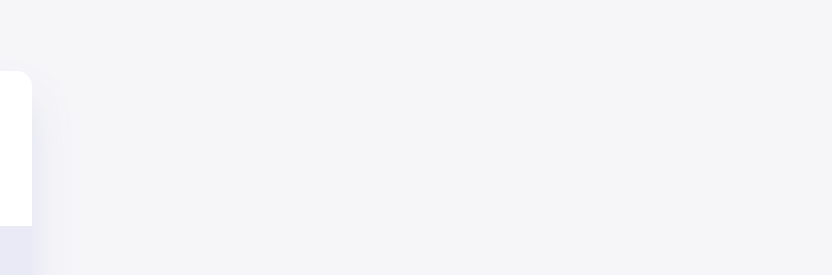
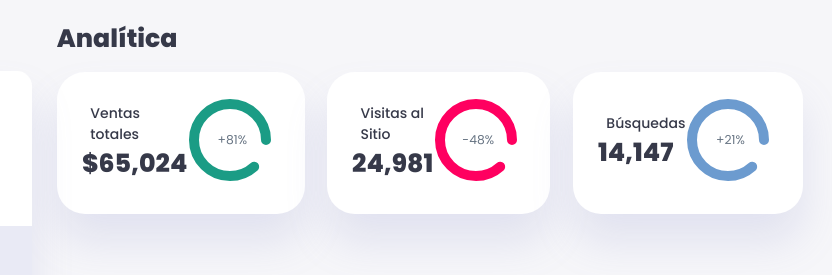
Before and after one commit to 02Alexis/Admin-dashboard, a plain HTML site: page index.html in a window 1280 px wide. Shown: the top 275 px of the page, 162-994 px from the left. Drawn offline with Linux system fonts and the light colour scheme.

Commit message:
creando contenido main, creando la sesion analisis

```diff
--- a/index.html
+++ b/index.html
@@ -69,6 +69,65 @@
         </div>
       </aside>
       <!-- End of sidebar -->
+
+      <!-- Main content -->
+      <main>
+        <h1>Analítica</h1>
+        <!-- Analyses -->
+        <div class="analyse">
+          <div class="sales">
+            <div class="status">
+              <div class="info">
+                <h3>Ventas totales</h3>
+                <h1>$65,024</h1>
+              </div>
+              <div class="progresss">
+                <svg>
+                  <circle cx="38" cy="38" r="36"></circle>
+                </svg>
+                <div class="percentage">
+                  <p>+81%</p>
+                </div>
+              </div>
+            </div>
+          </div>
+
+          <div class="visits">
+            <div class="status">
+              <div class="info">
+                <h3>Visitas al Sitio</h3>
+                <h1>24,981</h1>
+              </div>
+              <div class="progresss">
+                <svg>
+                  <circle cx="38" cy="38" r="36"></circle>
+                </svg>
+                <div class="percentage">
+                  <p>-48%</p>
+                </div>
+              </div>
+            </div>
+          </div>
+
+          <div class="searches">
+            <div class="status">
+              <div class="info">
+                <h3>Búsquedas</h3>
+                <h1>14,147</h1>
+              </div>
+              <div class="progresss">
+                <svg>
+                  <circle cx="38" cy="38" r="36"></circle>
+                </svg>
+                <div class="percentage">
+                  <p>+21%</p>
+                </div>
+              </div>
+            </div>
+          </div>
+        </div>
+        <!-- End of Analyses -->
+      </main>
     </div>
 
     <script src="orders.js"></script>
--- a/style.css
+++ b/style.css
@@ -217,3 +217,89 @@ aside .sidebar .message-count {
   border-radius: var(--border-radius-1);
 }
 /* <!-- End of sidebar section --> */
+
+/* <!-- Main content --> */
+/* <!-- Analyses --> */
+main {
+  margin-top: 1.4rem;
+}
+
+main .analyse {
+  display: grid;
+  grid-template-columns: repeat(3, 1fr);
+  gap: 1.6rem;
+}
+
+main .analyse > div {
+  background-color: var(--color-white);
+  padding: var(--card-padding);
+  border-radius: var(--card-border-radius);
+  margin-top: 1rem;
+  box-shadow: var(--box-shadow);
+  cursor: pointer;
+  transition: all 0.3s ease;
+}
+
+main .analyse > div:hover {
+  box-shadow: none;
+}
+
+main .analyse > div .status {
+  display: flex;
+  align-items: center;
+  justify-content: space-between;
+}
+
+main .analyse h3 {
+  margin-left: 0.6rem;
+  font-size: 1rem;
+}
+
+main .analyse .progresss {
+  position: relative;
+  width: 92px;
+  height: 92px;
+  border-radius: 50%;
+}
+
+main .analyse svg {
+  width: 7rem;
+  height: 7rem;
+}
+
+main .analyse svg circle {
+  fill: none;
+  stroke-width: 10;
+  stroke-linecap: round;
+  transform: translate(5px, 5px);
+}
+
+main .analyse .sales svg circle {
+  stroke: var(--color-success);
+  stroke-dashoffset: -30;
+  stroke-dasharray: 200;
+}
+
+main .analyse .visits svg circle {
+  stroke: var(--color-danger);
+  stroke-dashoffset: -30;
+  stroke-dasharray: 200;
+}
+
+main .analyse .searches svg circle {
+  stroke: var(--color-primary);
+  stroke-dashoffset: -30;
+  stroke-dasharray: 200;
+}
+
+main .analyse .progresss .percentage {
+  position: absolute;
+  top: -3px;
+  left: -1px;
+  display: flex;
+  align-items: center;
+  justify-content: center;
+  height: 100%;
+  width: 100%;
+}
+/* <!-- End of Analyses --> */
```
